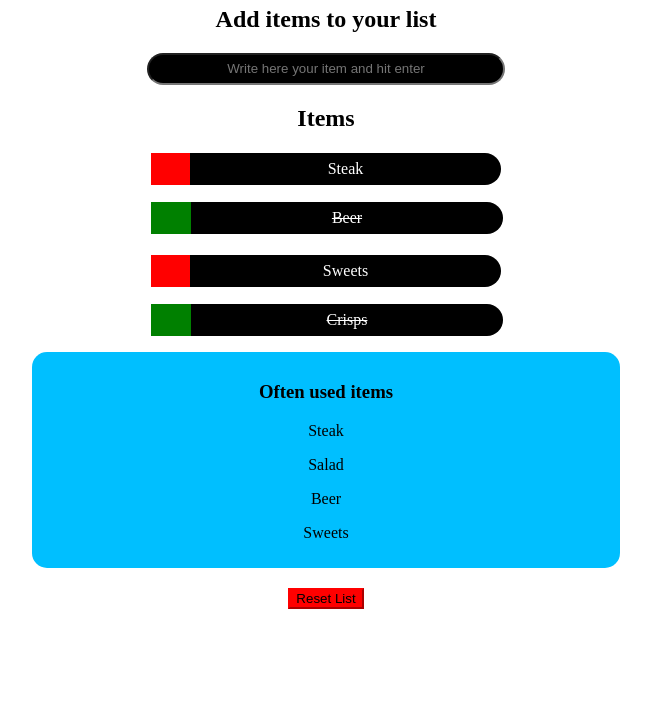
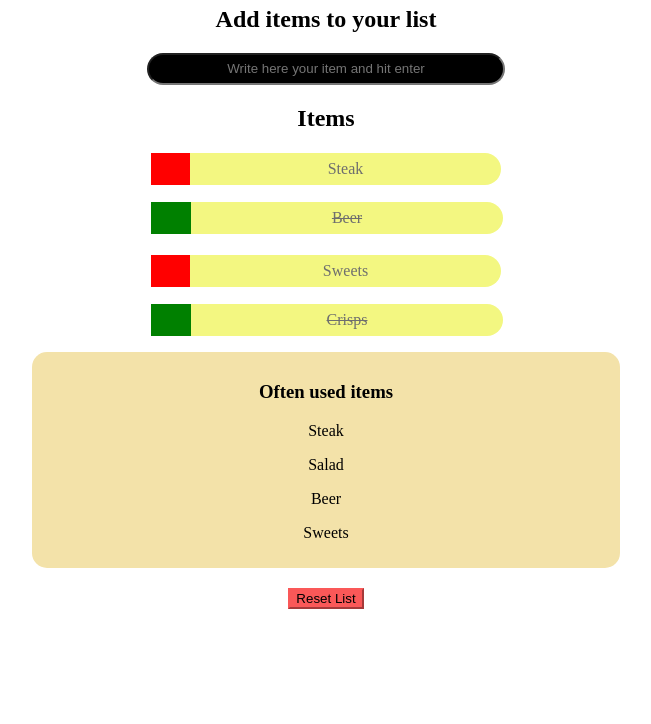
Before and after one commit to oliverbern/shoppinglist, a plain HTML site: page index.html in a window 1280 px wide. Shown: the part 76-800 px from the top of the page, without its empty margins (314-965 px from the left). Drawn offline with Linux system fonts and the light colour scheme.

Commit message:
color change

```diff
--- a/css/style.css
+++ b/css/style.css
@@ -12,8 +12,8 @@ header {
 	padding: 5px 10px;
 	margin-left: 10px;
 	text-align: flex-start;
-	background-color: green;
-	border-color: green;
+	background-color: #FA5858;
+	border-color: #FA5858;
 }
 
 
@@ -66,8 +66,8 @@ header {
 .doneitem .listitem {
 	width: 80%;
 	float: left;
-	background-color: black;
-	color: white;
+	background-color: #F3F781;
+	color: #6E6E6E;
 	border-top-right-radius: 20px;
 	border-bottom-right-radius: 20px;
 	text-align: center;
@@ -79,8 +79,8 @@ header {
 
 .item .listitem {
 	width: 350px;
-	background-color: black;
-	color: white;
+	background-color: #F3F781;
+	color: #6E6E6E;
 	border-top-right-radius: 20px;
 	border-bottom-right-radius: 20px;
 	text-align: center;
@@ -96,7 +96,7 @@ header {
 
 .oftenitems {
 	text-align: center;
-	background-color: #00BFFF;
+	background-color: #F3E2A9;
 	border-radius: 15px;
 	width: 60%;
 	margin: 0 auto;
@@ -109,8 +109,8 @@ header {
 }
 
 .resetlist button {
-	background-color: red;
-	border-color: red;
+	background-color: #FA5858;
+	border-color: #FA5858;
 }
 
 .centeritem {
```
